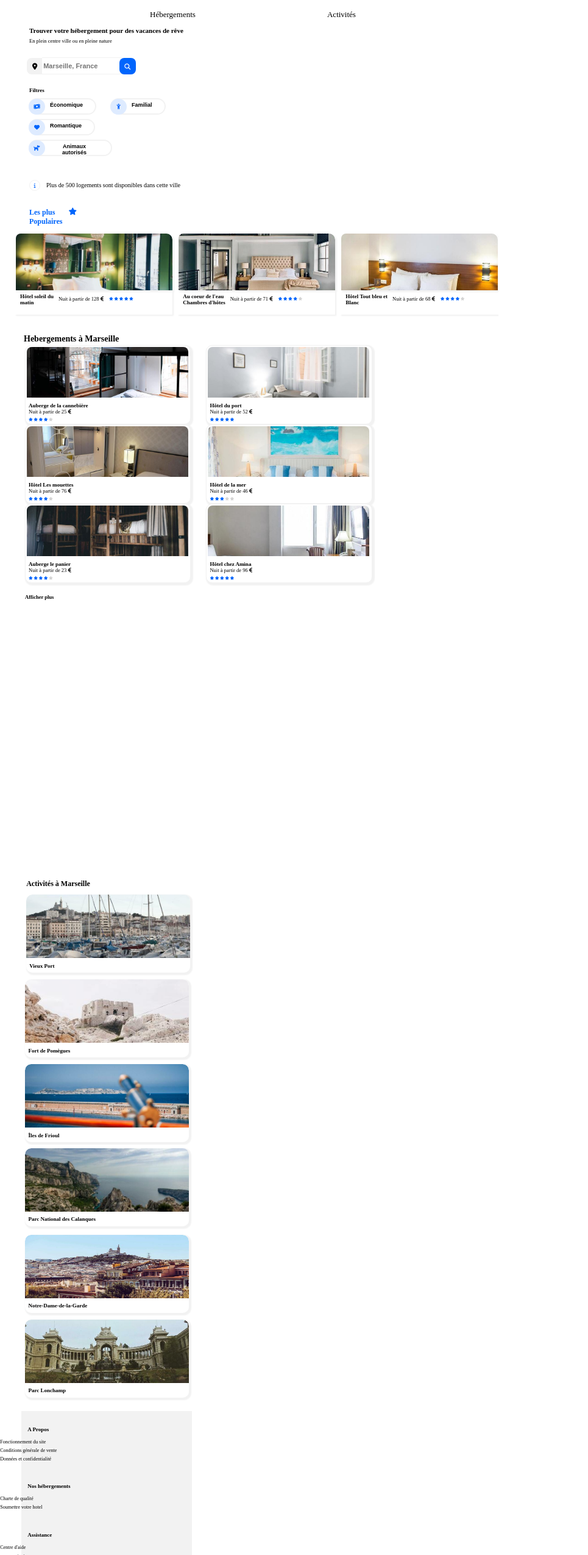
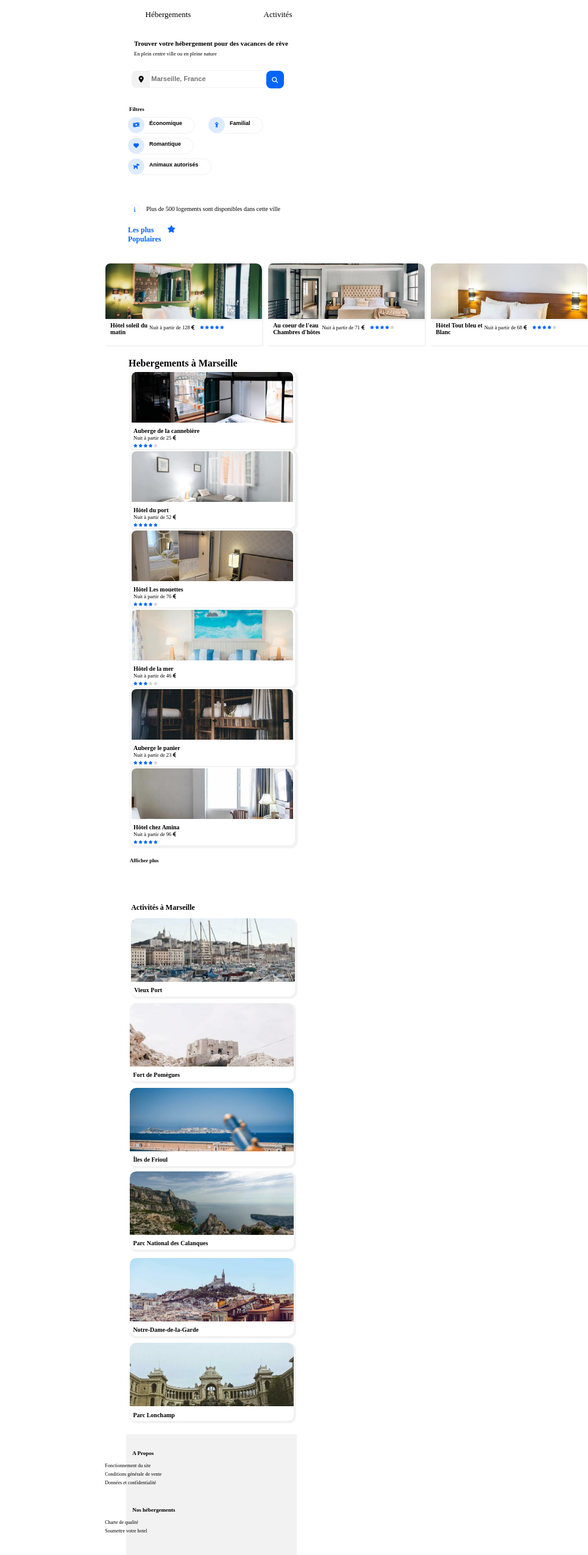
Before and after one commit to M-BEDH/Booki-P2, a plain HTML site: page Booki.html in a window 768 px wide. Shown: the part 74-2624 px from the top of the page at 61% size, 965 px wide, since content can reach past the window. Drawn offline with Linux system fonts and the light colour scheme.

Commit message:
Modifications html et css

```diff
--- a/Booki.html
+++ b/Booki.html
@@ -64,7 +64,7 @@
       <h1><a href="#">Hebergements à Marseille</a></h1>
       <div class="hebergement">
 
-          <article class="carte">
+          <article class="carte"><a href="#">
             <header class="carte-image"><img src="Images/Hebergements/marcus-loke-WQJvWU_HZFo-unsplash.jpg" alt="photo-hebergement"></header>
               <h2 class="carte-titre">Auberge de la cannebière</h2>
             <div class="carte-nuit">
@@ -76,10 +76,10 @@
               <i class="fa-solid fa-star"></i>
               <i class="fa-solid fa-star"></i>
               <i class="fa-sharp fa-solid fa-star"></i>
-          </div>
+          </div></a>
     </article>
 
-    <article class="carte">
+    <article class="carte"><a href="#">
        <header class="carte-image"><img src="Images/Hebergements/fred-kleber-gTbaxaVLvsg-unsplash.jpg" alt="photo-hebergement"> </header>
          <h2 class="carte-titre">Hôtel du port</h2>
           <div class="carte-nuit">
@@ -91,10 +91,10 @@
               <i class="fa-solid fa-star"></i>
               <i class="fa-solid fa-star"></i>
               <i class="fa-solid fa-star"></i>
-          </div>
+          </div></a>
     </article>
 
-    <article class="carte">
+    <article class="carte"><a href="#">
        <header class="carte-image"><img src="Images/Hebergements/reisetopia-B8WIgxA_PFU-unsplash.jpg" alt="photo-hebergement"> </header>
          <h2 class="carte-titre">Hôtel Les mouettes</h2>
           <div class="carte-nuit">
@@ -106,11 +106,11 @@
               <i class="fa-solid fa-star"></i>
               <i class="fa-solid fa-star"></i>
               <i class="fa-sharp fa-solid fa-star"></i>
-          </div>
+          </div></a>
       </article>
 
 
-    <article class="carte">
+    <article class="carte"><a href="#">
         <header class="carte-image"><img src="Images/Hebergements/annie-spratt-Eg1qcIitAuA-unsplash.jpg" alt="photo-hebergement"></header>
            <h2 class="carte-titre">Hôtel de la mer</h2>
             <div class="carte-nuit">
@@ -122,10 +122,10 @@
               <i class="fa-solid fa-star"></i>
               <i class="fa-sharp fa-solid fa-star"></i>
               <i class="fa-sharp fa-solid fa-star"></i>
-          </div>
+          </div></a>
     </article>
 
-     <article class="carte">
+     <article class="carte"><a href="#">
         <header class="carte-image"><img src="Images/Hebergements/nicate-lee-kT-ZyaiwBe0-unsplash.jpg" alt="photo-hebergement"></header>
             <h2 class="carte-titre">Auberge le panier</h2>
               <div class="carte-nuit">
@@ -137,10 +137,10 @@
               <i class="fa-solid fa-star"></i>
               <i class="fa-solid fa-star"></i>
               <i class="fa-sharp fa-solid fa-star"></i>
-           </div>
+           </div></a>
     </article>
 
-    <article class="carte">
+    <article class="carte"><a href="#">
         <header class="carte-image"><img src="Images/Hebergements/febrian-zakaria-M6S1WvfW68A-unsplash.jpg" alt="photo-hebergement"></header>
               <h2 class="carte-titre">Hôtel chez Amina</h2>
                 <div class="carte-nuit">
@@ -152,7 +152,7 @@
               <i class="fa-solid fa-star"></i>
               <i class="fa-solid fa-star"></i>
               <i class="fa-solid fa-star"></i>
-          </div>
+          </div></a>
     </article>
 </div>
            <p><strong>Afficher plus</strong></p>
@@ -215,42 +215,42 @@
  <div class="grand-ecran">
     <h1><a href="#">Activités à Marseille</a> </h1>
  </div>
+
+
 <section id="Activités">     <h1 class="activite-petite-resolution"><a href="#">Activités à Marseille</a></h1>
 
     <div class="photo-activité">
-      <article class="carte">
-         <header class="carte-image"><img src="Images/Activites/reno-laithienne-QUgJhdY5Fyk-unsplash.jpg" alt="photo-activité"></header>
-              <h2 class="carte-titre">Vieux Port</h2> </article>
+      <article class="carte"> <a href="#">
+       <header class="carte-image"><img src="Images/Activites/reno-laithienne-QUgJhdY5Fyk-unsplash.jpg" alt="photo-activité"></header>
+              <h2 class="carte-titre">Vieux Port</h2> </a> </article>
 
 
 <div class="cartes">
-          <article class="carte1">
+          <article class="carte1">  <a href="#">
           <header class="carte-image"><img src="Images/Activites/paul-hermann-QFTrLdQIRhI-unsplash.jpg" alt="photo-activité"></header>
               <h2 class="carte-titre">Fort de Pomègues</h2> </article>
 
         <article class="carte2">
           <header class="carte-image"><img src="Images/Activites/kevin-hikari-rV_Qd1l-VXg-unsplash.jpg" alt="photo-activité"></header>
-              <h2 class="carte-titre">Îles de Frioul</h2> </article>
+              <h2 class="carte-titre">Îles de Frioul</h2> </a> </article>
 </div>
-
 </div>
 
 <div class="photo-activité1">
-
-        <article class="carte">
+          <article class="carte"> <a href="#">
           <header class="carte-image"><img src="Images/Activites/kilyan-sockalingum-NR8-cBCN3aI-unsplash.jpg" alt="photo-activité"></header>
-              <h2 class="carte-titre">Parc National des Calanques</h2> </article>
+              <h2 class="carte-titre">Parc National des Calanques</h2> </a> </article>
 
 
 
 <div class="cartes">
-        <article class="carte3">
+        <article class="carte3"> <a href="#">
              <header class="carte-image"><img src="Images/Activites/florian-wehde-xW9e8gdotxI-unsplash.jpg" alt="photo-activité"></header>
               <h2 class="carte-titre">Notre-Dame-de-la-Garde</h2> </article>
 
         <article class="carte4">
            <header class="carte-image"><img src="Images/Activites/lena-paulin-wH2-EJoDcV0-unsplash.jpg" alt="photo-activité"></header>
-              <h2 class="carte-titre">Parc Lonchamp</h2> </article>
+              <h2 class="carte-titre">Parc Lonchamp</h2> </a> </article>
 </div>
 </div>
 
@@ -258,7 +258,7 @@
 </main>
 
 <footer>
- <div class="a-propos">
+ <div class="a-propos"> <a href="#">
 
   <p><strong>A Propos</strong></p>
     <ul>
@@ -282,7 +282,7 @@
       <li>Centre d'aide<br></li>
       <li>nous contacter</li>
     </ul>
-
+  </a>
    </div>
   </footer>
  </body>
--- a/css/moyenne_resolution.css
+++ b/css/moyenne_resolution.css
@@ -6,22 +6,22 @@
   }
   body{
     width: 768px;
-    margin: 0;
+    margin: auto;
     padding: 0;
     box-sizing: border-box;
   }
     #en-tete nav{
-    display: inline-flex;
+    display: flex;
     justify-content: space-evenly;
+    padding-bottom: 5px;
    }
    #en-tete nav a:hover{
-        border-bottom: 3px solid #0065fc;
-        border-top: none;
+    border-top: none;
+    border-bottom: 3px solid #0065fc;
     }
     #en-tete{
       display: flex;
       flex-direction: column;
-      margin: auto;
     }
     #logo{
      margin: auto;
@@ -34,7 +34,7 @@
     width: 20px;
   }
   h1{
-    font-size: 14px;
+    font-size: 16px;
   }
   h2{
     font-size: 9px;
@@ -58,8 +58,11 @@
     width: auto;
     background-color: white;
   }
+  #Hebergements h1 a{
+    font-size: 16px;
+  }
   #Hebergements a:hover{
-  border-bottom: solid 3px black;
+  border-bottom: solid 2px black;
   color: #0065fc;
   }
   #Hebergements .carte{
@@ -69,9 +72,9 @@
   }
   #Hebergements .carte-image img{
    width: 100%;
-   height: 100%;
+   height: 98%;
+   padding: 0;
    object-fit: cover;
-   padding: 0;
    border-radius: 10px 10px 0px 0px;
   }
   #Hebergements .carte-titre{
@@ -93,12 +96,12 @@
     color: #0065fc;
     font-size: 14px;
     padding: 0;
-    margin: 10px;
+    margin: 0;
   }
   #Populaires .carte{
-    margin-top: 50px;
+    margin-top: 60px;
     position: relative;
-    left: -120px;
+    left: -125px;
   }
   #Populaires .carte-image{
    width: inherit;
@@ -117,11 +120,10 @@
   #Populaires .carte-titre{
     position: relative;
     top: -8px;
-    left: -1px;
   }
   #Populaires .carte-nuit{
     padding-top: 8px;
-    padding-left: 7px;
+    padding-left: 3px;
   }
   #Populaires .carte-image img{
     padding: 0;
@@ -138,13 +140,16 @@
   .titre-populaire i{
     margin-left: 10px;
   }
-     #Activités{
+  #Activités{
      display: flex;
      flex-direction: column;
   }
-  .grand-ecran  a:hover{
+  #Activités a:hover{
+    color: #0065fc;
+  }
+  .grand-ecran a:hover{
     border-top: none;
-    border-bottom: solid 3px black;
+    border-bottom: solid 2px black;
     color: #0065fc;
   }
   .photo-activité, .photo-activité1{
@@ -153,7 +158,10 @@
     justify-content: space-around;
   }
   .photo-activité1 .carte{
-    margin-left: 0;
+    margin: 0;
+  }
+  .carte .carte1 .carte3:hover{
+     color: #0065fc;
   }
   footer{
     width: inherit;
--- a/css/petite_resolution.css
+++ b/css/petite_resolution.css
@@ -1,46 +1,43 @@
 @media screen and (max-width: 768px)
 {
 	html{
+    min-width: 360px;
 	  max-width: 768px;
 	}
   body{
   	box-sizing: border-box;
-    min-width: 360px;
-    max-width: 768px;
+    width: 360px;
     padding: 0;
-    margin-left: 2rem;
+    margin: auto;
   }
  #en-tete nav{
-    margin-left: 3rem;
+  margin-bottom: 1rem;
+    display: flex;
+    justify-content: space-around;
     }
   #en-tete nav a:hover{
      border-top: none;
      border-bottom: 3px solid #0065fc;
-
+     background-clip: border-box;
     }
     #en-tete{
       display: flex;
       flex-direction: column;
     }
     #logo{
-
-     margin-left: 8rem;
+      margin-left: 7rem;
     }
-    h1{
+    h1, h3{
       margin-left: 1rem;
     }
   h1, h3{
     font-size: 11px;
   }
-
-  h3{
-    margin-left: 1rem;
-  }
   h2{
-    font-size: 9px;
+    font-size: 10px;
   }
   p{
-    font-size: 8px;
+    font-size: 9px;
   }
   span{
     font-size: 8.5px;
@@ -59,15 +56,15 @@
     position: relative;
     right: -0.1rem;
     border-radius: 8px 0px 0px 8px;
-    width: 1.7rem;
-    height: 1.7rem;
+    width: 2rem;
+    height: 1.8rem;
   }
   .localisation i{
     font-size: 11px;
   }
   .ville{
-    width:8rem;
-    height: 1.5rem;
+    width:12rem;
+    height: 1.6rem;
   }
   .Rechercher{
     display: none;
@@ -80,8 +77,8 @@
    background-color: #0065fc;
    color: white;
    border: none;
-   width: 1.7rem;
-   height: 1.7rem;
+   width: 1.8rem;
+   height: 1.8rem;
    border-radius: 8px;
 }
 .loupe i{
@@ -89,9 +86,10 @@
 
 }
   #filtres{
+    margin-top: 2rem;
     position: relative;
-    left: -1.5rem;
-    top: -1rem;
+    left: -2rem;
+    top: -1.5rem;
   	width: 10rem;
   	display: flex;
     flex-direction: column;
@@ -111,6 +109,10 @@
 }
 .icones-petite-reolution{
  display: inline-flex;
+}
+.info, .disponible{
+  position: relative;
+  left: -0.5rem;
 }
   #generale{
   	height: auto;
@@ -164,11 +166,11 @@
   display: inline-block;
   margin-left: 0.3rem;
 }
+.grand-ecran h1{
+  display: none;
+}
  #Activités{
   margin-top: 29rem;
-}
-.grand-ecran h1{
-  display: none;
 }
 #Activités a:hover{
   text-decoration: none;
@@ -209,7 +211,7 @@
 }
 .cartes{
   margin: 3px;
-  padding: 0;
+  padding: 0
 }
 .carte1, .carte2, .carte3, .carte4{
   margin-top: 0.5rem;
@@ -217,15 +219,9 @@
    width: 16.8rem;
   height: 8rem;
 }
-.carte1 .carte-image img, .carte2 .carte-image img, .carte4 .carte-image img{
+.carte1 .carte-image, .carte2 .carte-image, .carte3 .carte-image, .carte4 .carte-image{
   height:6.5rem ;
-  object-fit: cover;
 }
-.carte3 .carte-image img{
-   height:6.5rem ;
-   object-fit: fill;
-}
-
   footer{
     position: relative;
     left: -1.3rem;
--- a/css/style.css
+++ b/css/style.css
@@ -66,7 +66,7 @@ margin-top: 1rem;
 	font-weight: bold;
     border: none;
 	width: 5rem;
-	height: 1.9rem;
+	height: 1.8rem;
 	background-color: #0065fc;
 	color: white;
 	border-radius: 0px 10px 10px 0px;
@@ -90,7 +90,7 @@ margin-top: 1rem;
 }
 .icone{
 	height: 27px;
-	border: 2px solid  #F2F2F2;
+	border: 1.5px solid  #F2F2F2;
 	margin-left: 23px;
 	margin-top: 7px;
 	padding-top: 4px;
@@ -172,8 +172,8 @@ margin-top: 1rem;
 
 }
 #Hebergements .carte-image img{
-	object-fit: fill;
- 	width: 97.5%;
+	object-fit: cover;
+ 	width: 97%;
  	height: 100%;
  	position: absolute;
  	border: solid 2px white;
@@ -217,13 +217,10 @@ h1{
 	padding-top: 5px;
 }
 h2{
-	font-size: 10px;
+	font-size: 12px;
 }
 h3{
-font-size: 10px;
-}
-h4{
-	font-size: 14px;
+font-size: 11px;
 }
 .fa-sharp{
  	color: lightgrey;
@@ -240,7 +237,7 @@ h4{
  	position: relative;
  	left: -10px;
  	width: 275px;
- 	height: 410px;
+ 	height: 400px;
  	background-color: #f2f2f2;
  	border-radius: 20px;
 }
@@ -253,7 +250,7 @@ h4{
 	background-color: white;
 	border-radius: 10px;
 	width: 225px;
-	height: 95px;
+	height: 93px;
 	margin-top: 20px;
 	margin-left: 25px;
 	display: flex;
@@ -261,14 +258,14 @@ h4{
 }
 #Populaires .carte-image{
 	width: 100px;
-	height:94px ;
+	height:90px ;
     position: relative;
     overflow: hidden;
 }
 #Populaires .carte-image img{
   object-fit: cover;
   width: 100%;
-  height: 95%;
+  height: 96%;
   position: absolute;
   padding-top: 1px;
   border: solid 2px white;
@@ -291,19 +288,21 @@ h4{
     font-size: 6px;
     color: #0065fc;
 }
+.grand-ecran a:hover{
+	color: #0065fc;
+	}
 .activite-petite-resolution{
 	display: none;
 }
-
 #Activités{
 	display: inline-flex;
     margin-left: 35px;
 }
-.grand-ecran a:hover{
-	color: #0065fc;
-}
 #Activités h2{
 	margin-left: 5px;
+}
+#Activités a:hover{
+	color: #0065fc;
 }
 .photo-activité, .photo-activité1{
 	 display: flex;
@@ -326,8 +325,8 @@ h4{
 }
 .photo-activité .carte img{
 	object-fit: cover;
-	width:110%;
-	height:100%;
+	width:105%;
+	height:115%;
 	position: absolute;
 	border-radius: 10px 10px 0px 0px;
 }
@@ -348,8 +347,8 @@ h4{
 }
 .photo-activité1 .carte-image img {
 	object-fit: cover;
-	width:110%;
-	height:100%;
+	width:100%;
+	height:110%;
 	position: absolute;
 	border-radius: 10px 10px 0px 0px;
 }
@@ -360,15 +359,14 @@ h4{
 	margin-right: 15px;
 }
 .carte1{
-	background-color: white;
 	width: 200px;
-	height: 149px;
+	height: 147px;
 	box-shadow: #f2f2f2 2px 2px 2px 2px;
 	border-radius: 10px;
 }
 .carte1 .carte-image{
 	width: 200px;
-	height: 112px;
+	height: 110px;
 	position: relative;
 	overflow: hidden;
 }
@@ -381,43 +379,45 @@ h4{
 
 }
 .carte2{
+	height: 110px;
 	background-color: white;
-	margin-top: 25px;
+	margin-top: 20px;
 	box-shadow: #f2f2f2 2px 2px 2px 2px;
 	border-radius: 10px;
 }
 .carte2 .carte-image{
     width: 200px;
-	height: 81px;
+	height: 85px;
 	position: relative;
 	overflow: hidden;
 }
 .carte2 .carte-image img{
 	object-fit: cover;
 	width: 100%;
-	height: 90%;
+	height: 150%;
 	position: absolute;
 	border-radius: 10px 10px 0px 0px;
 }
 .carte3 {
+	height: 120px;
     background-color: white;
     border-radius: 10px;
     box-shadow: #f2f2f2 2px 2px 2px 2px;
 }
 .carte3 .carte-image{
     width: 200px;
-	height: 85px;
+	height: 90px;
 	position: relative;
 	overflow: hidden;
 }
 .carte3 .carte-image img{
-	object-fit: fill;
+	object-fit: cover;
 	width: 100%;
-	height: 100%;
-	position: absolute;
+	height: 150%;
 	border-radius: 10px 10px 0px 0px;
 }
 .carte4 {
+	height: 123px;
 	background-color: white;
 	margin-top: 38px;
     border-radius: 10px;
@@ -426,7 +426,7 @@ h4{
 }
 .carte4 .carte-image{
     width: 200px;
-	height: 100px;
+	height: 97px;
 	position: relative;
 	overflow: hidden;
 
@@ -434,7 +434,7 @@ h4{
 .carte4 .carte-image img{
 	object-fit: cover;
 	width: 100%;
-	height: 90%;
+	height: 150%;
 	position: absolute;
 	border-radius: 10px 10px 0px 0px;
 }
```
